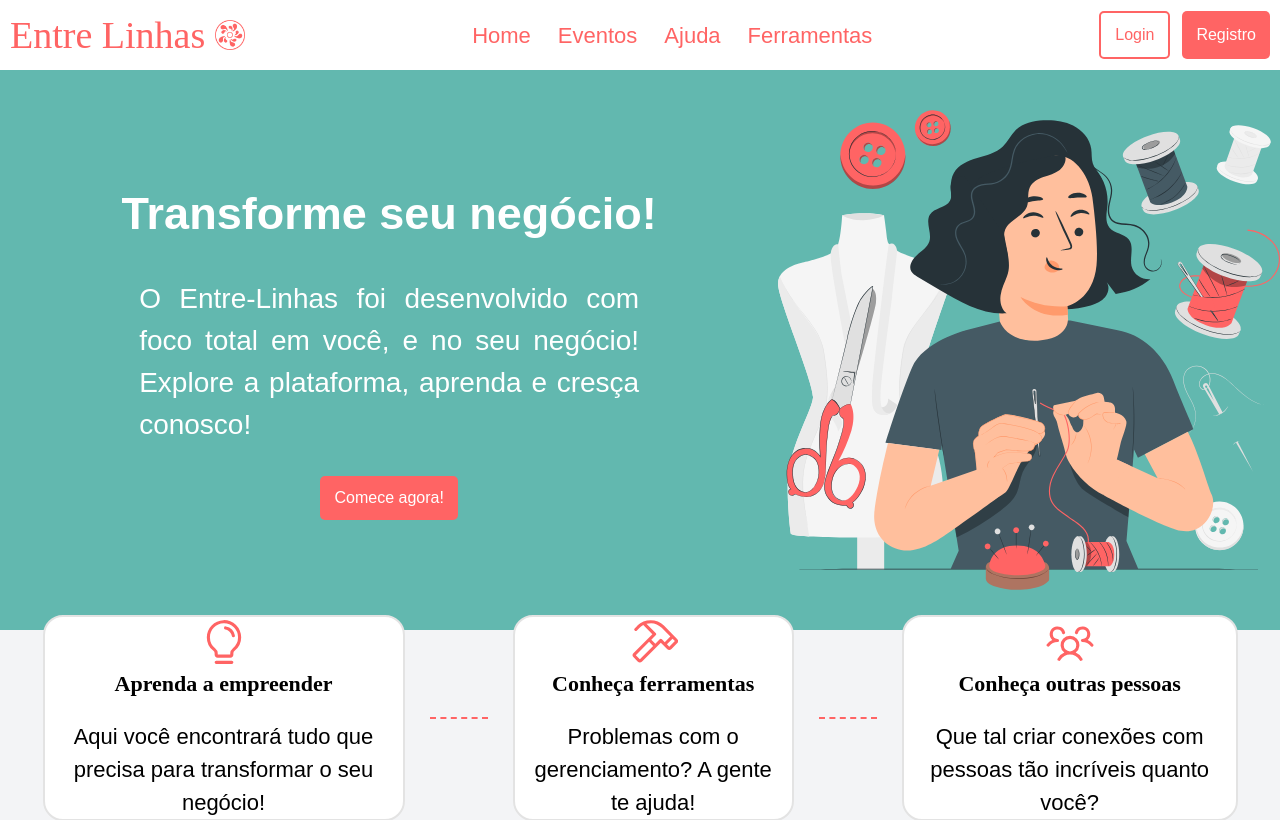
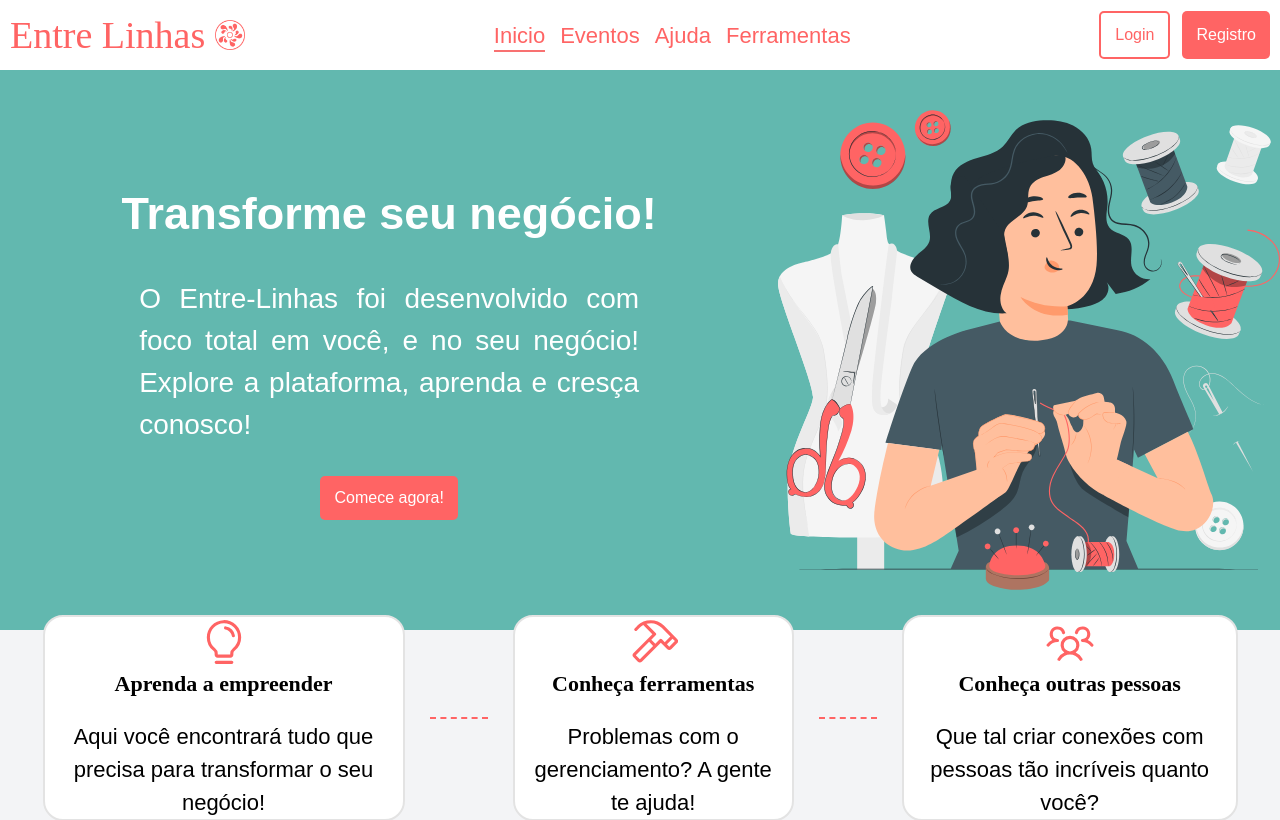
Before and after one commit to Entre-Linhas/front-end, a React (Create React App) app: page / in a window 1280 px wide. Shown: the top 820 px of the page. Built offline with nearby package versions, Linux system fonts and the light colour scheme.

Commit message:
feat: New Animation Nav

```diff
--- a/src/components/Header.tsx
+++ b/src/components/Header.tsx
@@ -3,6 +3,7 @@ import { Button } from './Button';
 import { Link } from 'react-router-dom';
 import { IconProps } from "@phosphor-icons/react"
 import { UserCircle, List } from "@phosphor-icons/react"
+import { Linking } from './Linking';
 
 export const Header = () => {
   return (
@@ -13,18 +14,20 @@ export const Header = () => {
       </div>
 
       <nav className=" flex gap-[25px] font-Nunito font-medium text-[2.2rem] mx-auto text-custom-salmon min-[220px]:hidden min-[900px]:flex text-[2.2rem]">
-        <ul className="hover:bg-custom-salmon hover:text-white delay-100 border solid border-transparent rounded">
-          <Link to="/">Home</Link>
+        <ul className='flex gap-6'>
+          <li className="relative">
+            <Linking to="/" title='Inicio'/>
+            </li>
+          <li className="relative">
+            <Linking to="/eventos" title="Eventos"/>
+          </li>
+          <li className="relative">
+            <Linking to="/ajuda" title='Ajuda' />
+          </li>
+          <li className="relative">
+            <Linking to="/ferramentas" title='Ferramentas' />
+          </li>
         </ul>
-        <ul className="hover:bg-custom-salmon hover:text-white delay-100 border solid border-transparent rounded">
-          <Link to="/eventos">Eventos</Link>
-        </ul>
-        <ul className="hover:bg-custom-salmon hover:text-white delay-100 border solid border-transparent rounded">
-          <Link to="/ajuda">Ajuda</Link>
-        </ul>
-        <ul className="hover:bg-custom-salmon hover:text-white delay-100 border solid border-transparent rounded">
-          <Link to="/ferramentas">Ferramentas</Link>
-        </ul >
       </nav>
 
       <div className='flex gap-[1.2rem] min-[220px]:hidden min-[900px]:flex'>
--- /dev/null
+++ b/src/components/Linking.tsx
@@ -0,0 +1,15 @@
+import { HTMLAttributes } from "react";
+import { NavLink, NavLinkProps } from "react-router-dom";
+
+
+interface LinkingProps extends NavLinkProps {
+    title: string;
+}
+
+export function Linking({ title, ...rest }: LinkingProps) {
+    return (
+        <NavLink className={({ isActive  }) => {return `hover:after:opacity-100 hover:after:w-full after:bg-red-400 after:absolute after:opacity-0 after:w-0 after:h-[2px] after:transition-all after:duration-300 after:left-0 after:bottom-0 ${isActive && "after:w-full after:opacity-100"}`}} {...rest}>
+            <span>{title}</span>
+        </NavLink>
+    )
+}
```
